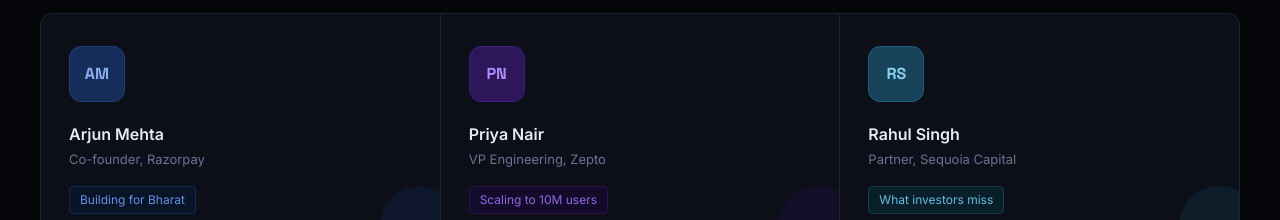
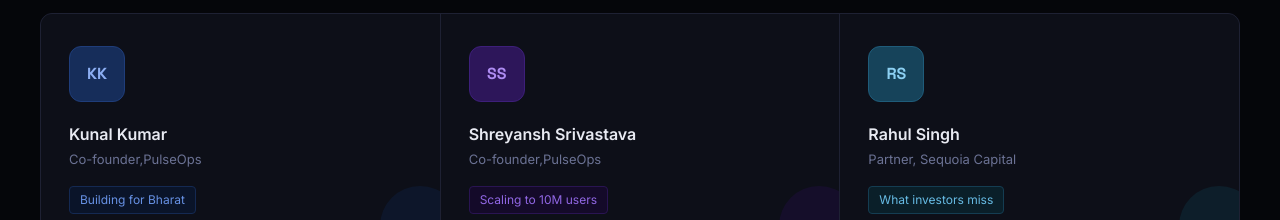
Before and after one commit to Shreyansh-Sri/PulseOps-AI, a Next.js app: page / in a window 1280 px wide. Shown: the part 1200-1420 px from the top of the page. Built offline with nearby package versions, Linux system fonts and the light colour scheme.

Commit message:
Initial Commit

```diff
--- a/package.json
+++ b/package.json
@@ -9,6 +9,7 @@
     "lint": "eslint"
   },
   "dependencies": {
+    "lucide-react": "^1.48.0",
     "next": "16.3.6",
     "react": "19.2.8",
     "react-dom": "19.2.8"
--- a/src/app/layout.tsx
+++ b/src/app/layout.tsx
@@ -2,7 +2,7 @@
 import "./globals.css";
 
 export const metadata: Metadata = {
-  title: "PulseOps Summit — Where Builders Meet",
+  title: "PulseOps Summit ?\" Where Builders Meet",
   description: "Annual tech and entrepreneurship summit for the next generation of founders.",
 };
 
--- a/src/components/Speakers.tsx
+++ b/src/components/Speakers.tsx
@@ -1,8 +1,8 @@
 "use client";
 
 const speakers = [
-  { name: "Arjun Mehta", role: "Co-founder, Razorpay", topic: "Building for Bharat", initials: "AM", hue: 220 },
-  { name: "Priya Nair", role: "VP Engineering, Zepto", topic: "Scaling to 10M users", initials: "PN", hue: 260 },
+  { name: "Kunal Kumar", role: "Co-founder,PulseOps", topic: "Building for Bharat", initials: "KK", hue: 220 },
+  { name: "Shreyansh Srivastava", role: "Co-founder,PulseOps", topic: "Scaling to 10M users", initials: "SS", hue: 260 },
   { name: "Rahul Singh", role: "Partner, Sequoia Capital", topic: "What investors miss", initials: "RS", hue: 200 },
   { name: "Kiran Desai", role: "CTO, Meesho", topic: "Tech debt is a feature", initials: "KD", hue: 180 },
   { name: "Ananya Rao", role: "Founder, Nua", topic: "D2C playbook 2025", initials: "AR", hue: 240 },
@@ -34,7 +34,7 @@
             paddingBottom: 2,
           }}>
             Full lineup
-            <svg width="14" height="14" viewBox="0 0 16 16" fill="none"><path d="M3 8h10M9 4l4 4-4 4" stroke="currentColor" strokeWidth="1.5" strokeLinecap="round" strokeLinejoin="round"/></svg>
+            <svg width="14" height="14" viewBox="0 0 16 16" fill="none"><path d="M3 8h10M9 4l4 4-4 4" stroke="currentColor" strokeWidth="1.5" strokeLinecap="round" strokeLinejoin="round" /></svg>
           </a>
         </div>
 
```
Also changed, not shown: 1 other file (tests, documents, lock files or other folders).
